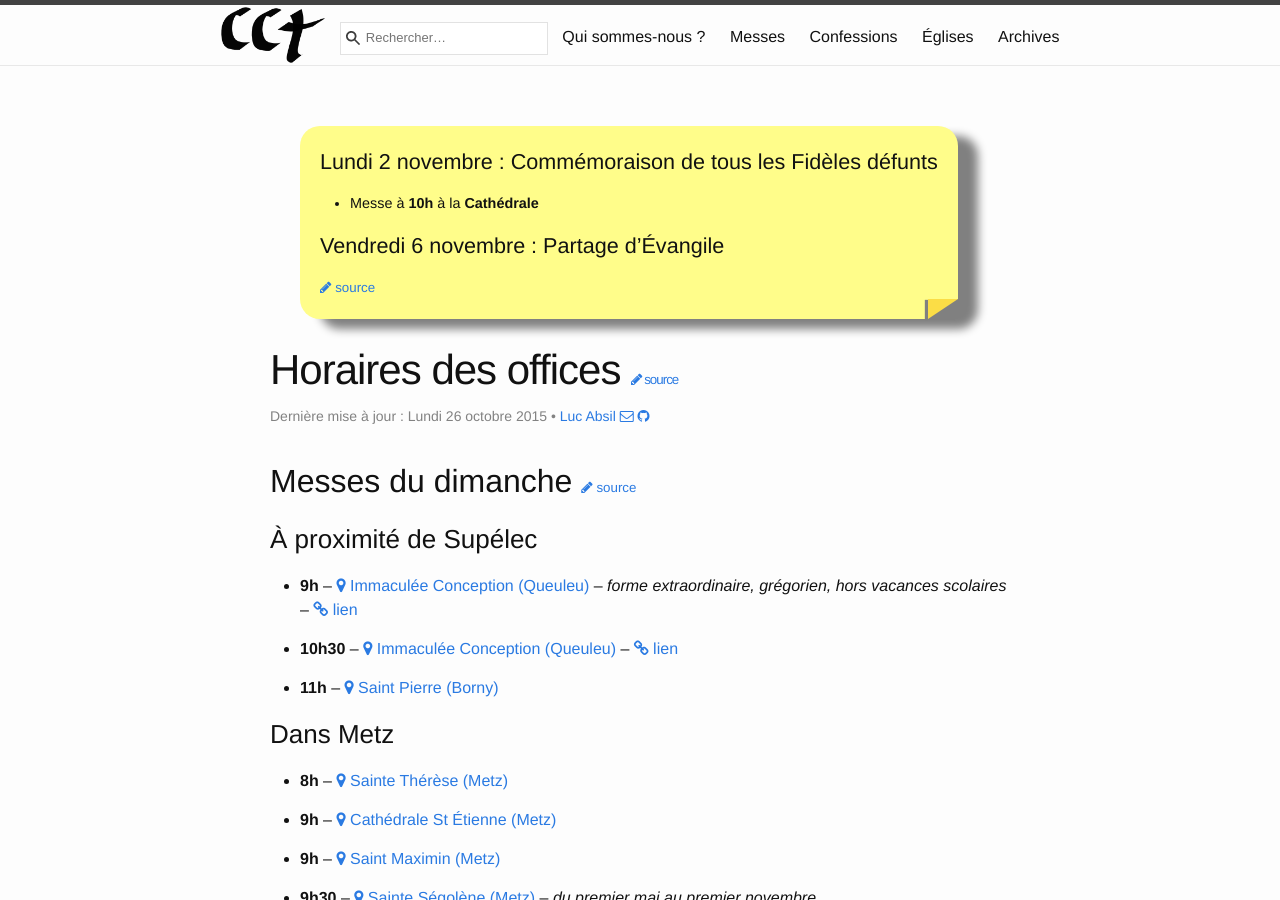
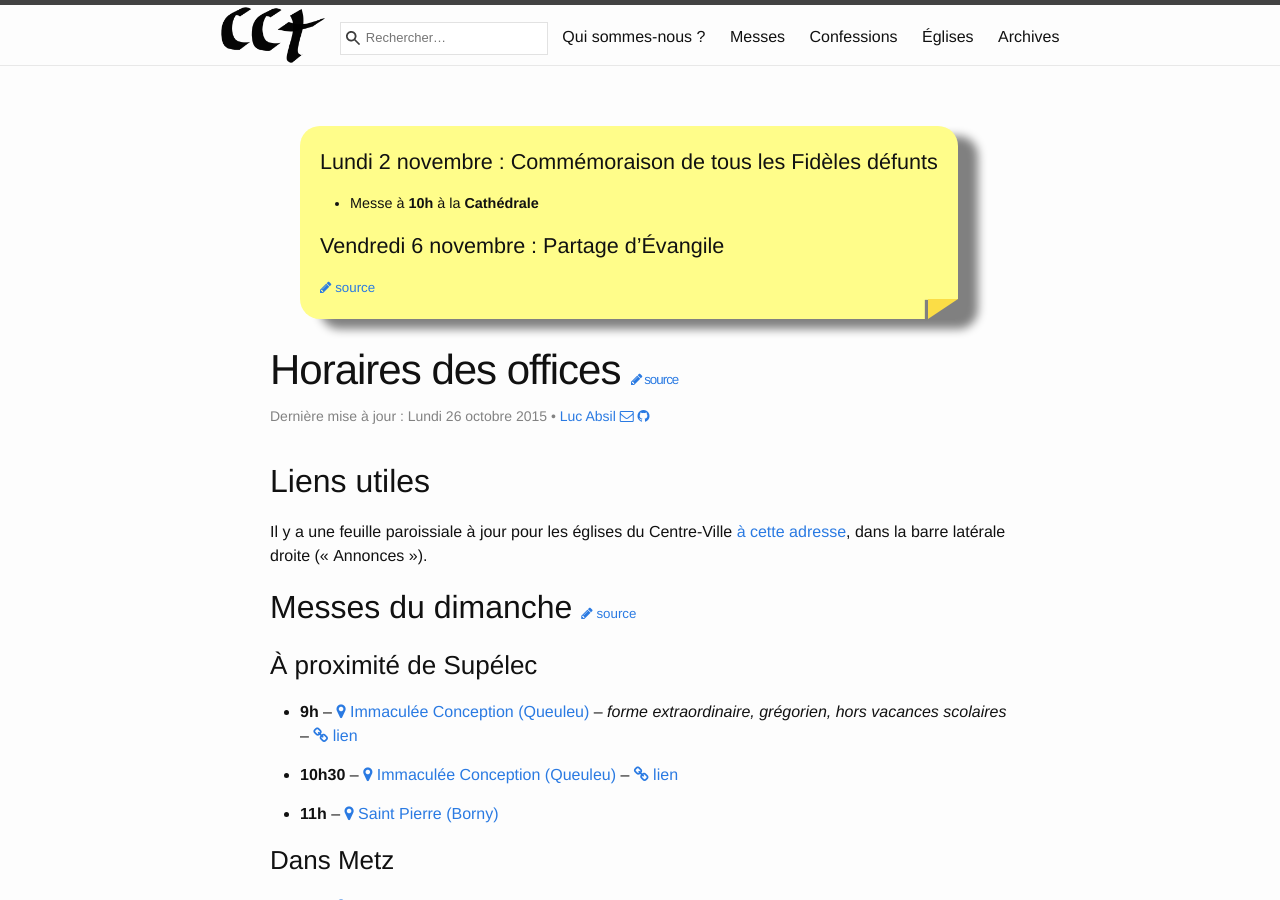
Before and after one commit to cccroix/cccroix.github.io, a Jekyll site: the page built from offices.md, in a window 1280 px wide and 900 px high. Built offline with Jekyll 4.4.1, drawn with Linux system fonts in a browser that asks for light colours; nearby versions of some CDN libraries.

Commit message:
ajoute un lien vers une feuille paroissiale

```diff
--- a/offices.md
+++ b/offices.md
@@ -10,6 +10,9 @@ position: 2
 published: true
 ---
 
+## Liens utiles
+
+Il y a une feuille paroissiale à jour pour les églises du Centre-Ville [à cette adresse](http://cathometz.fr/), dans la barre latérale droite (« Annonces »).
 
 <h2>Messes du dimanche <span class="source">{% include edit.html path='_data/messes_dimanche.yaml' %}</span></h2>
 
```
